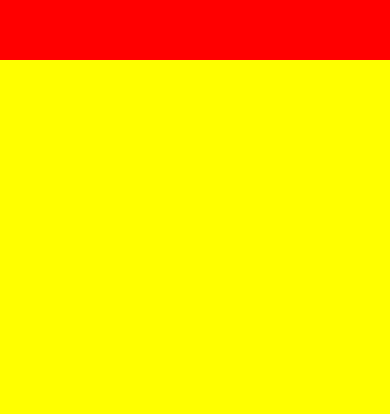
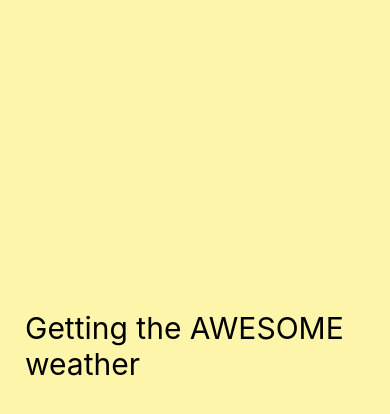
Before and after one commit to devHudi/native-weather-project, a React Native app: screen / in a window 390 px wide. Shown: the part 362-776 px from the top of the page. Built offline with nearby package versions, Linux system fonts and the light colour scheme.

Commit message:
로딩 페이지 CSS 레이아웃 구성

```diff
--- a/App.js
+++ b/App.js
@@ -1,12 +1,24 @@
-import React from "react";
+import React, { Component } from "react";
 import { StyleSheet, Text, View } from "react-native";
 
-export default class App extends React.Component {
+export default class App extends Component {
+  constructor(props) {
+    super(props);
+
+    this.state = {
+      isLoaded: false
+    };
+  }
+
   render() {
+    const { isLoaded } = this.state;
     return (
       <View style={styles.container}>
-        <View style={styles.redView} />
-        <View style={styles.yellowView} />
+        {isLoaded ? null : (
+          <View style={styles.loading}>
+            <Text style={styles.loadingText}>Getting the AWESOME weather</Text>
+          </View>
+        )}{" "}
       </View>
     );
   }
@@ -17,12 +29,15 @@
     flex: 1,
     backgroundColor: "#fff"
   },
-  redView: {
+  //RN 에서는 padding: "30 30 30 30" 이런 shorthand 형태로 작성할 수 없다.
+  loading: {
     flex: 1,
-    backgroundColor: "red"
+    backgroundColor: "#FDF6AA",
+    justifyContent: "flex-end",
+    paddingLeft: 25
   },
-  yellowView: {
-    flex: 1,
-    backgroundColor: "yellow"
+  loadingText: {
+    fontSize: 30,
+    marginBottom: 100
   }
 });
```
